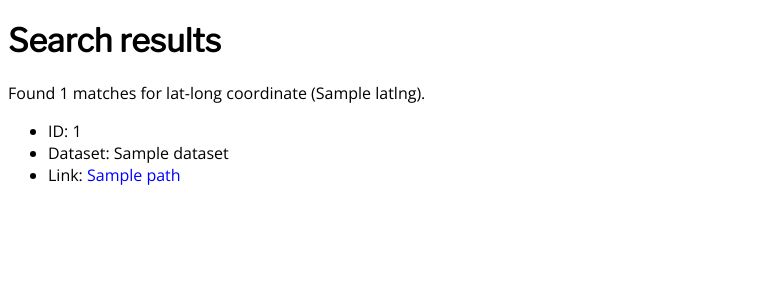
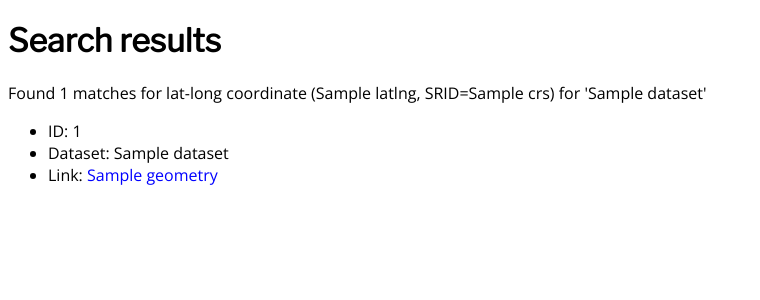
Before and after one commit to CSIRO-enviro-informatics/geometry-data-service, a Flask app: template api/view/templates/page_searchresults.html in a window 1280 px wide. Shown: the top 300 px of the page, without its empty margins (0-760 px from the left). Run offline with Flask 2, Linux system fonts and the light colour scheme; the template is opened without the code that fills it: most values are stand-ins (such as "Sample title", 1, 10 or a date in 2020); some libraries are stand-ins or nearby versions.

Commit message:
adding support for srid/crs lookup

```diff
--- a/api/controller/classes.py
+++ b/api/controller/classes.py
@@ -10,6 +10,7 @@ from lxml import etree
 from model.geometry import GeometryRenderer
 from model.pet import PetRenderer
 from model.search_results import SearchResultsRenderer
+from model.mappings import DatasetMappings
 import psycopg2
 import json
 import os
@@ -49,19 +50,28 @@ def dog_instance(dog_id):
 
 @classes.route('/search/latlng/<string:latlng>')
 def search_by_latlng(latlng):
-    list_results = find_geometry_by_latlng(latlng)
+    crs = 4326
+    if 'crs' in request.args:
+       crs = request.args.get('crs','4326')
+    list_results = find_geometry_by_latlng(latlng, crs=crs)
     if list_results is None:
         return Response("Not Found", status=404)
     list_results['latlng'] = latlng
+    list_results['crs'] = crs
     renderer = SearchResultsRenderer(request, request.base_url, list_results, 'page_searchresults.html')
     return renderer.render()
 
 @classes.route('/search/latlng/<string:latlng>/dataset/<string:dataset>')
 def search_by_latlng_and_dataset(latlng, dataset):
-    list_results = find_geometry_by_latlng(latlng, dataset=dataset)
+    crs = 4326
+    if 'crs' in request.args:
+       crs = request.args.get('crs','4326')
+    list_results = find_geometry_by_latlng(latlng, crs=crs, dataset=dataset)
     if list_results is None:
         return Response("Not Found", status=404)
     list_results['latlng'] = latlng
+    list_results['crs'] = crs
+    list_results['dataset'] = dataset
     renderer = SearchResultsRenderer(request, request.base_url, list_results, 'page_searchresults.html')
     return renderer.render()
 
@@ -165,11 +175,12 @@ def fetch_geom_from_db(dataset, geom_id):
    return o
 
 
-def find_geometry_by_latlng(latlng, dataset=None):
+def find_geometry_by_latlng(latlng, dataset=None, crs='4326'):
    """
    Assumes there is a Postgis database with connection config specified in system environment variables.
    Also assumes there is a table/view called 'combined_geoms' with structure (id, dataset, geom).
    This function connects to the DB, and queries for matching geoms based on input latlng parameters.
+   Default CRS is WGS84 (4326)
    """
    if latlng is None or not("," in latlng):
      return { 'count': -1, 'res': None, 'errcode': 1}
@@ -181,9 +192,9 @@ def find_geometry_by_latlng(latlng, dataset=None):
    passwd = os.environ['GSDB_PASS']
    conn = psycopg2.connect(dbname=db_name, host=db_host, port=db_port, user=username, password=passwd)
    cur = conn.cursor()
-   query = 'select id, dataset from combined_geoms where ST_Intersects( ST_Transform(ST_SetSRID(ST_Point({para1}, {para2}),4326),3577) , geom);'.format(para1=arrData[0], para2=arrData[1])
+   query = 'select id, dataset from combined_geoms where ST_Intersects( ST_Transform(ST_SetSRID(ST_Point({para1}, {para2}),{crs}),3577) , geom);'.format(para1=arrData[0], para2=arrData[1], crs=crs)
    if dataset is not None:
-      query = 'select id, dataset from combined_geoms where dataset = \'{dataset}\' and ST_Intersects( ST_Transform(ST_SetSRID(ST_Point({para1}, {para2}),4326),3577) , geom);'.format(para1=arrData[0], para2=arrData[1], dataset=dataset)
+      query = 'select id, dataset from combined_geoms where dataset = \'{dataset}\' and ST_Intersects( ST_Transform(ST_SetSRID(ST_Point({para1}, {para2}),{crs}),3577) , geom);'.format(para1=arrData[0], para2=arrData[1], dataset=dataset, crs=crs)
    #print(query)
    try:
       cur.execute(query)
@@ -204,7 +215,8 @@ def find_geometry_by_latlng(latlng, dataset=None):
       r_obj = {}
       r_obj['id'] = r[0]
       r_obj['dataset'] = r[1]
-      r_obj['path'] = "/geometry/{dataset}/{id}".format(dataset=r_obj['dataset'],id=r_obj['id'])
+      r_obj['geometry'] = request.host_url + "geometry/{dataset}/{id}".format(dataset=r_obj['dataset'],id=r_obj['id'])
+      r_obj['feature'] = DatasetMappings.find_resource_uri(r_obj['dataset'],r_obj['id'])
       fmt_results.append(r_obj)
    return { 'count': len(fmt_results), 'res': fmt_results }
 
--- a/api/model/search_results.py
+++ b/api/model/search_results.py
@@ -6,6 +6,7 @@ import requests
 from rdflib import Graph, URIRef, RDF, RDFS, XSD, OWL, Namespace, Literal, BNode
 import _config as config
 import json
+from .mappings import DatasetMappings
 
 
 SearchResultsView = View("SearchResultsView", "A profile of search results view.", ['text/html', 'application/json'],
--- a/api/view/templates/page_searchresults.html
+++ b/api/view/templates/page_searchresults.html
@@ -3,14 +3,19 @@
 {% block content %}
     <h1>Search results</h1>
 
-    <p>Found {{count}} matches for lat-long coordinate ({{latlng}}).</p>
+    <p>
+        Found {{count}} matches for lat-long coordinate ({{latlng}}, SRID={{crs}})
+        {% if dataset %}
+          for '<span class='dataset'>{{dataset}}</span>'
+        {% endif %}
+    </p>
 
     {% for r in res %}
     <div>
        <ul>
          <li>ID: {{r.id}}</li>
          <li>Dataset: {{r.dataset}}</li>
-         <li>Link: <a href="{{r.path}}">{{r.path}}</a></li>
+         <li>Link: <a href="{{r.geometry}}">{{r.geometry}}</a></li>
        </ul>
     </div>
     {% endfor %}
```
Also changed, not shown: api/model/geometry.py (+13 -11 lines).
